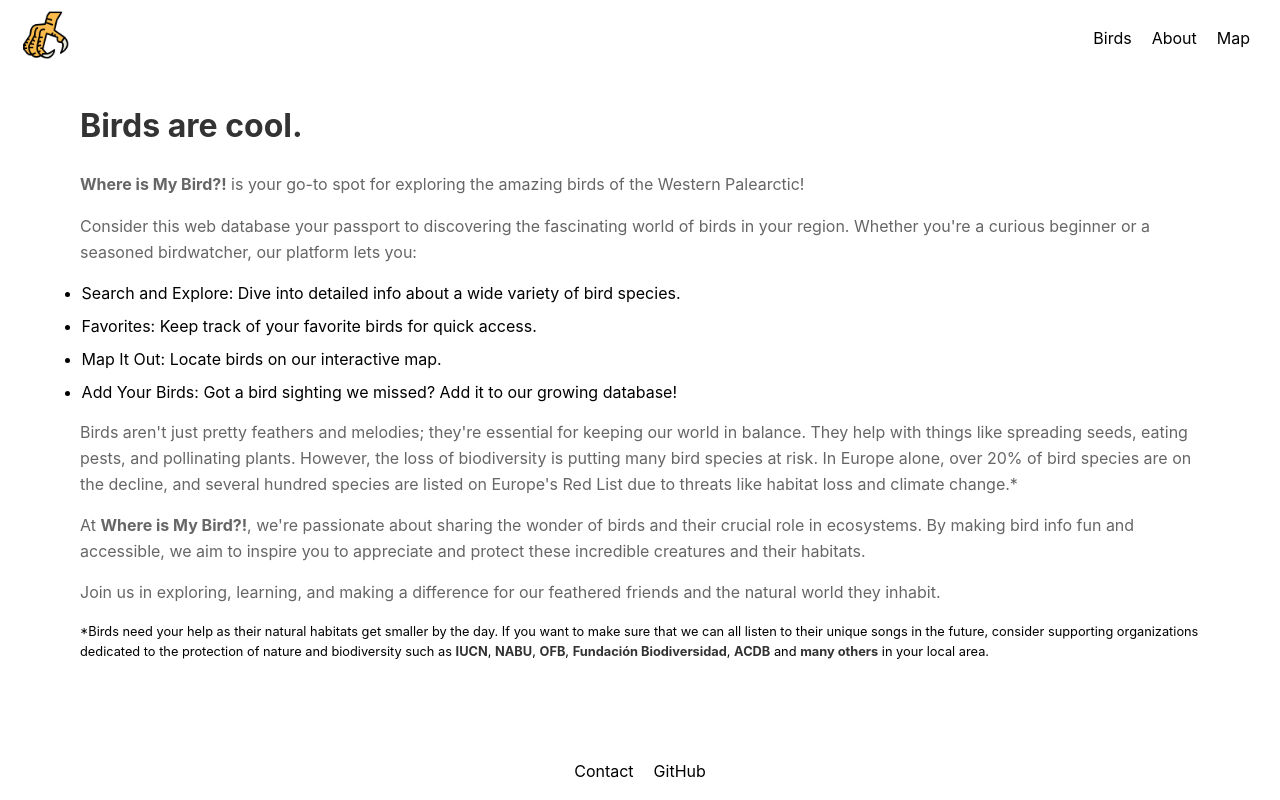
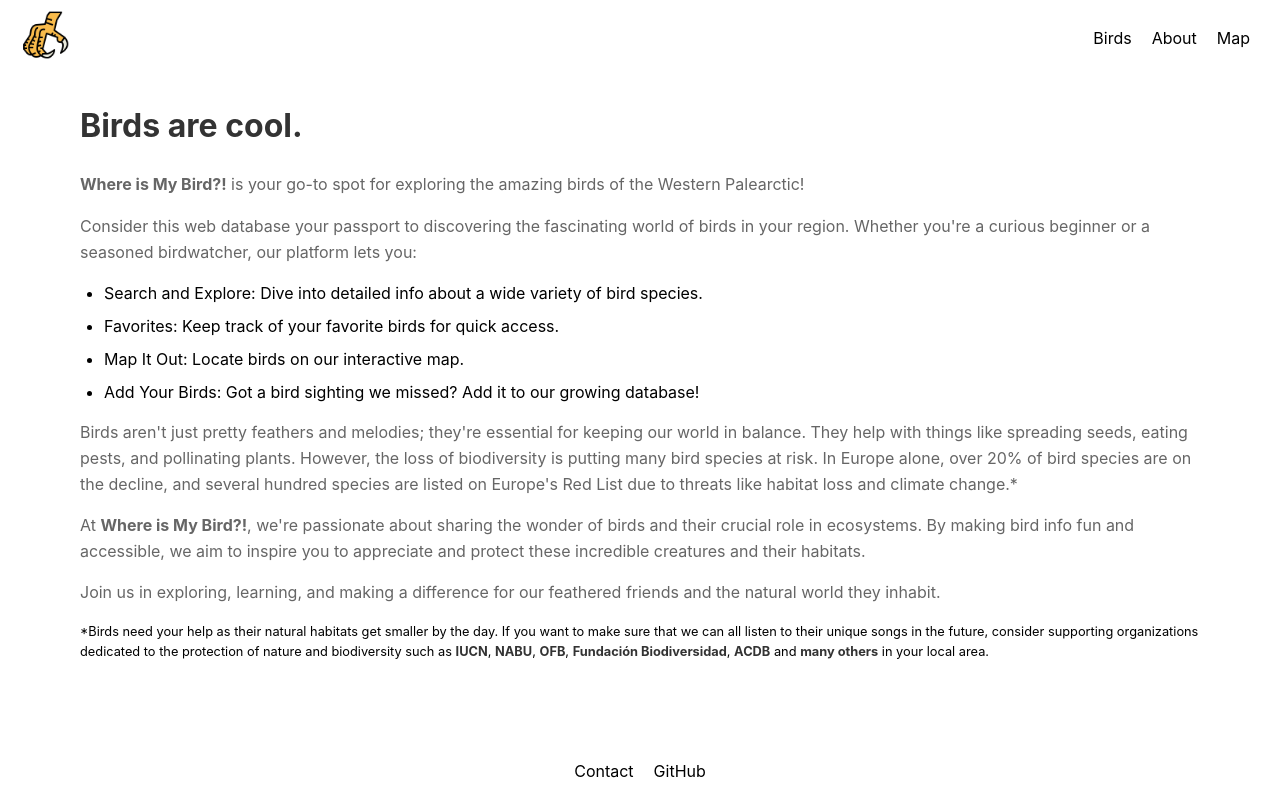
Before and after one commit to hannakayes/birdfrontend, a React (Vite) app: page /about in a window 1280 px wide. Built offline with nearby package versions, Linux system fonts and the light colour scheme.

Commit message:
Minor styling error fixed

```diff
--- a/src/styles/About.module.css
+++ b/src/styles/About.module.css
@@ -18,7 +18,7 @@
 
 .aboutPage ul {
   list-style-type: disc; /* Example list style */
-  margin-left: 0.1rem; /* Adjust list margin if necessary */
+  margin-left: 1.5rem; /* Adjust list margin if necessary */
 }
 
 .aboutPage li {
```
